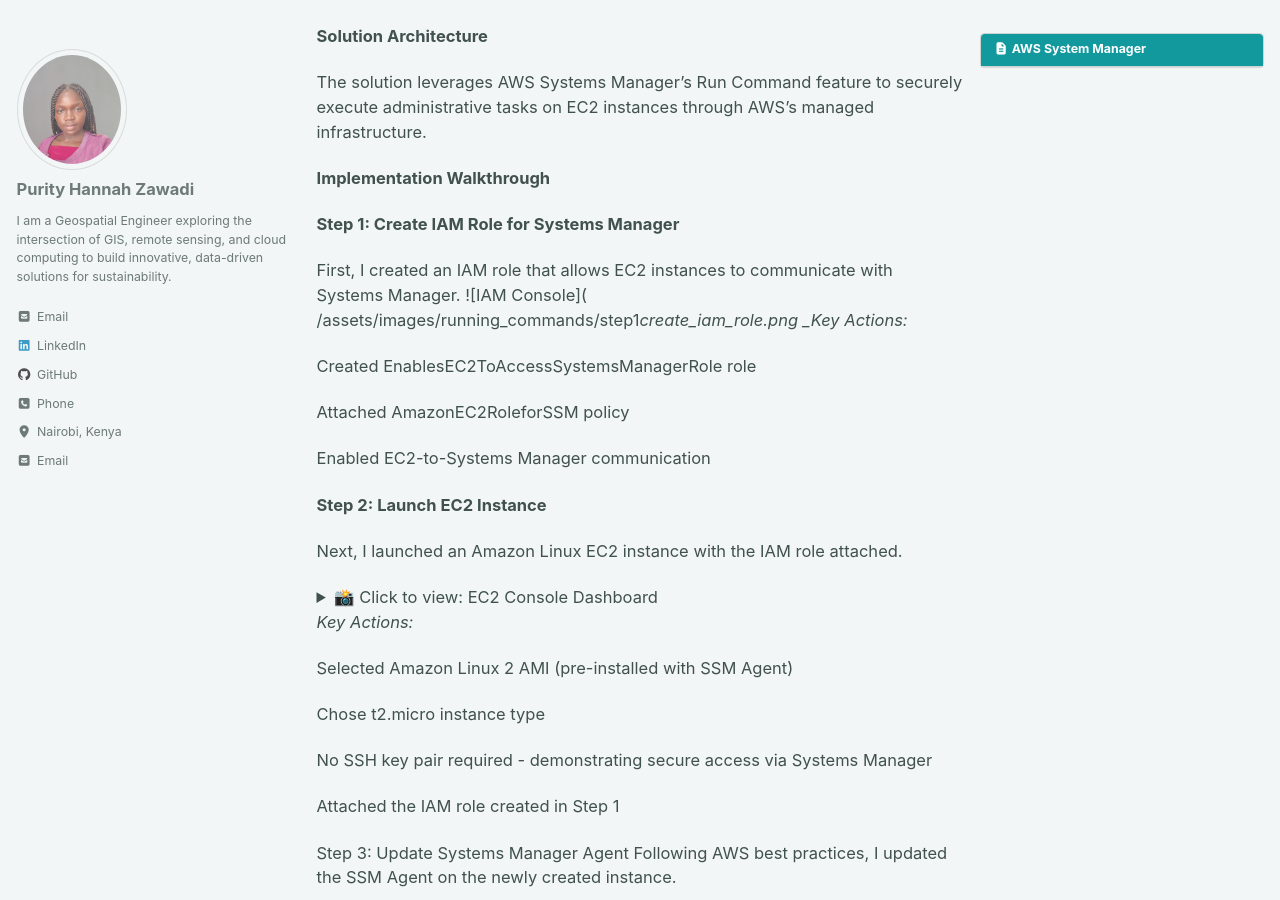
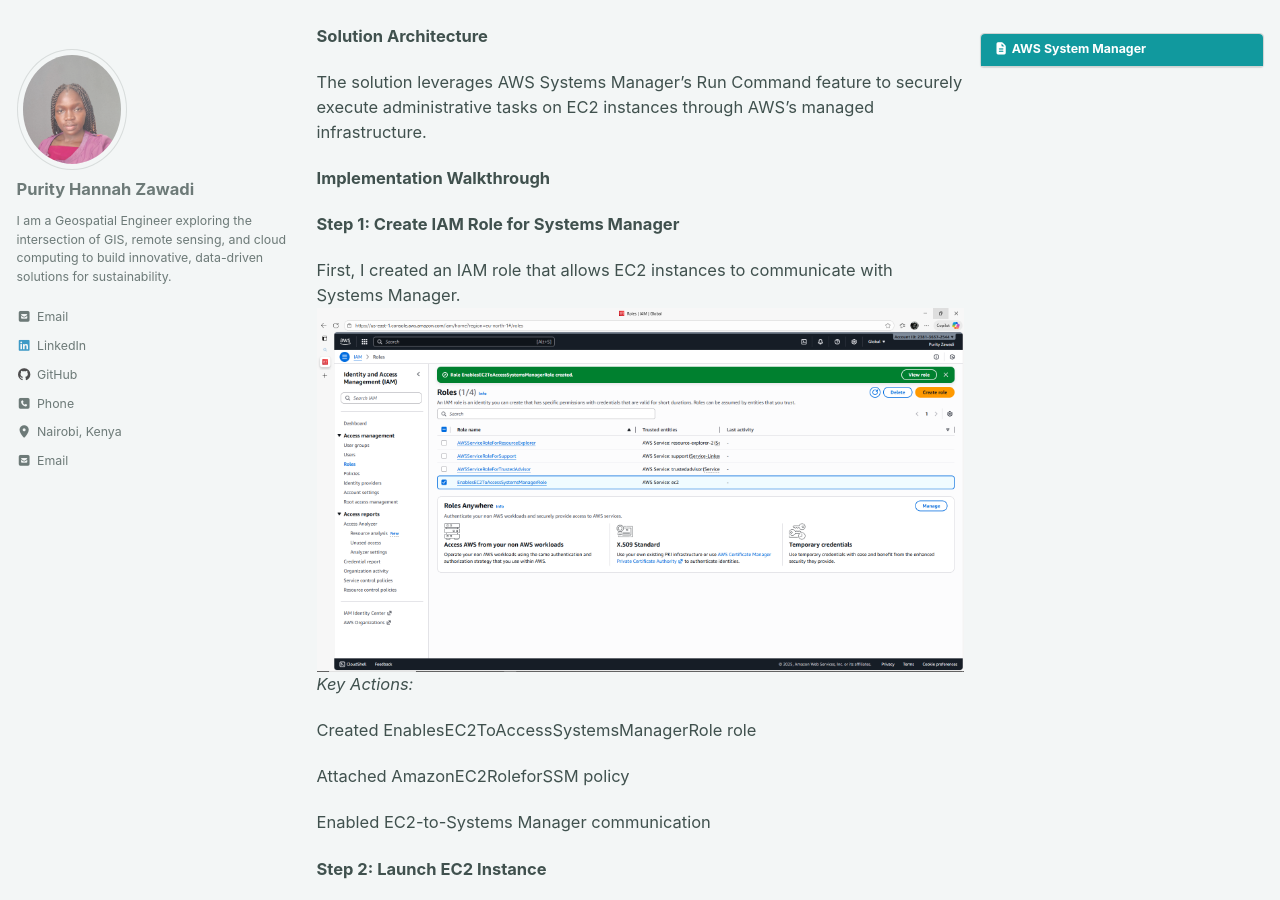
Before and after one commit to purityhannahzawadi/purityhannahzawadi.github.io, a Jekyll site: the page built from _pages/remotely_run_commands.md, in a window 1280 px wide and 900 px high, scrolled down 1082 px. Built offline with Jekyll 4.4.1, drawn with Linux system fonts in a browser that asks for light colours; cached includes are drawn as plain includes.

Commit message:
Update remotely_run_commands.md

```diff
--- a/_pages/remotely_run_commands.md
+++ b/_pages/remotely_run_commands.md
@@ -50,7 +50,7 @@
 **Step 1: Create IAM Role for Systems Manager**
 
 First, I created an IAM role that allows EC2 instances to communicate with Systems Manager.
-![IAM Console]({{ site.baseurl }} /assets/images/running_commands/step1_create_iam_role.png
+![IAM Console](/assets/images/running_commands/step1_create_iam_role.png)
 _Key Actions:_
 
 Created EnablesEC2ToAccessSystemsManagerRole role
```
